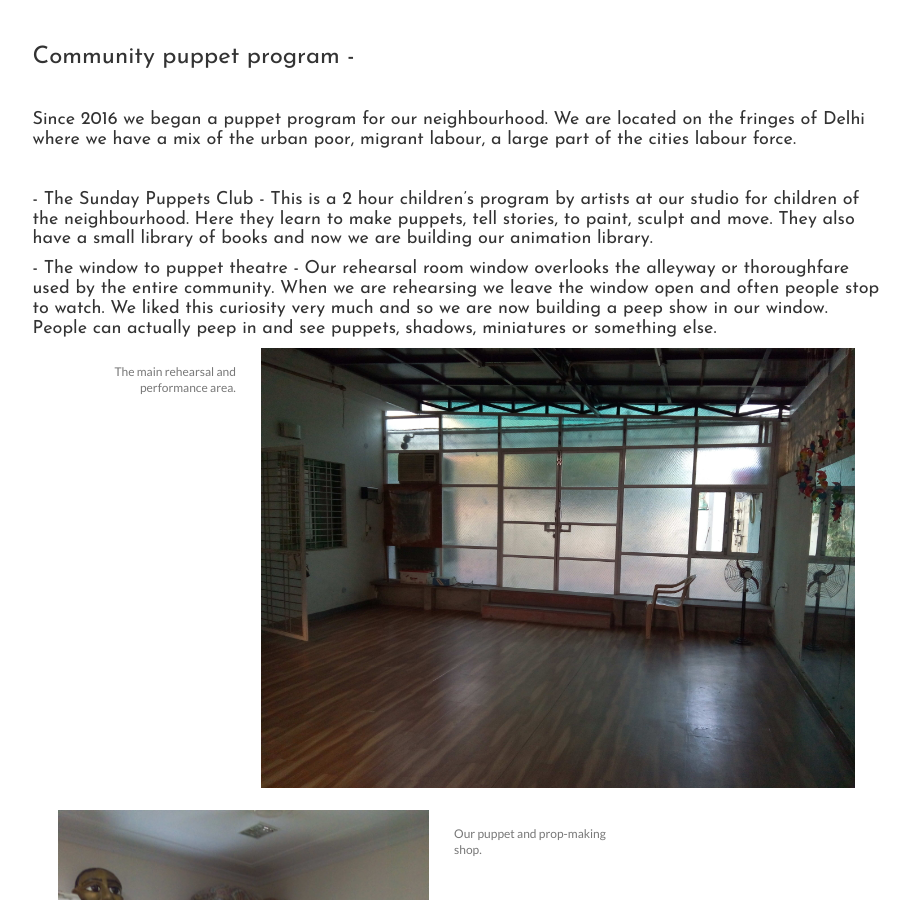
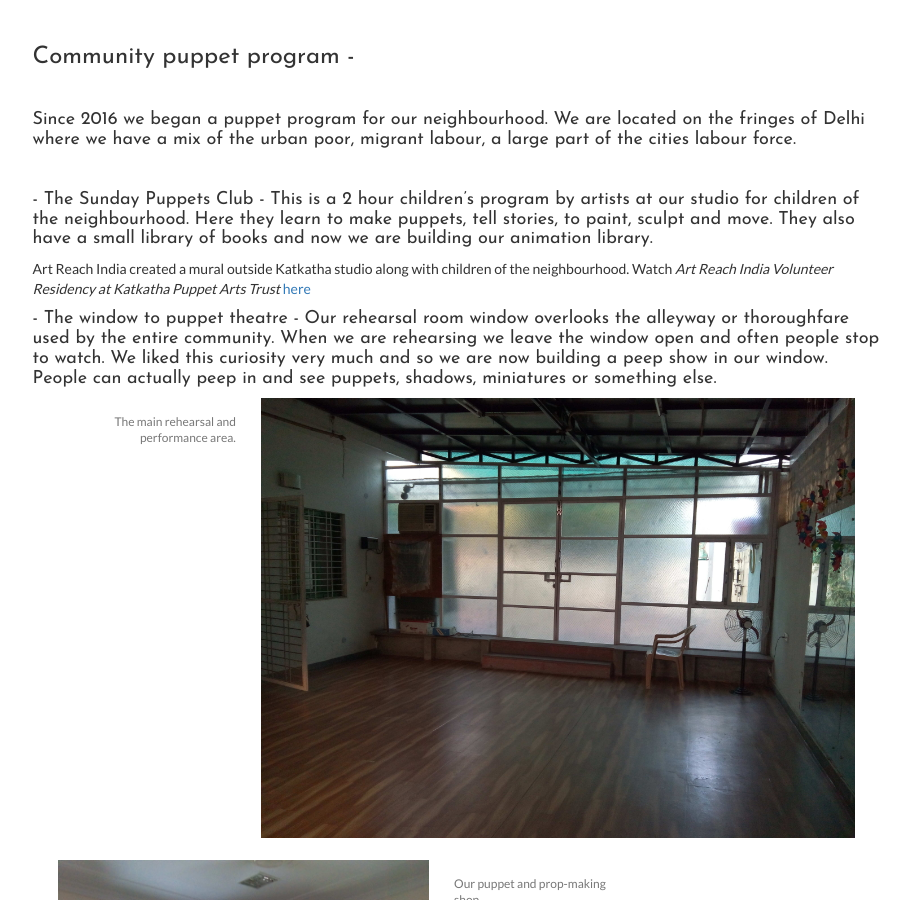
Before and after one commit to katkatha/katkatha.org, a Jekyll site: the page built from _posts/2017-02-06-space.markdown, in a window 1280 px wide and 900 px high, scrolled down 1884 px. Shown: the whole window, without its empty margins (330-1240 px from the left). Built offline with Jekyll 4.4.1, drawn with Linux system fonts in a browser that asks for light colours; nearby versions of some CDN libraries.

Commit message:
Update 2017-02-06-space.markdown

```diff
--- a/_posts/2017-02-06-space.markdown
+++ b/_posts/2017-02-06-space.markdown
@@ -64,6 +64,9 @@ These are the programs the space is currently supporting or planning to support
 
 <h4>-	The Sunday Puppets Club - This is a 2 hour children’s program by artists at our studio for children of the neighbourhood. Here they learn to make puppets, tell stories, to paint, sculpt and move. They also have a small library of books and now we are building our animation library.</h4>
 
+Art Reach India created a mural outside Katkatha studio along with children of the neighbourhood.
+Watch <i>Art Reach India Volunteer Residency at Katkatha Puppet Arts Trust </i> <a href="https://youtu.be/vQ_7aOUAs5c" target="_blank">here</a>
+
 <h4>-	The window to puppet theatre - Our rehearsal room window overlooks the alleyway or thoroughfare used by the entire community. When we are rehearsing we leave the window open and often people stop to watch. We liked this curiosity very much and so we are now building a peep show in our window. People can actually peep in and see puppets, shadows, miniatures or something else.</h4>
 
 
```
